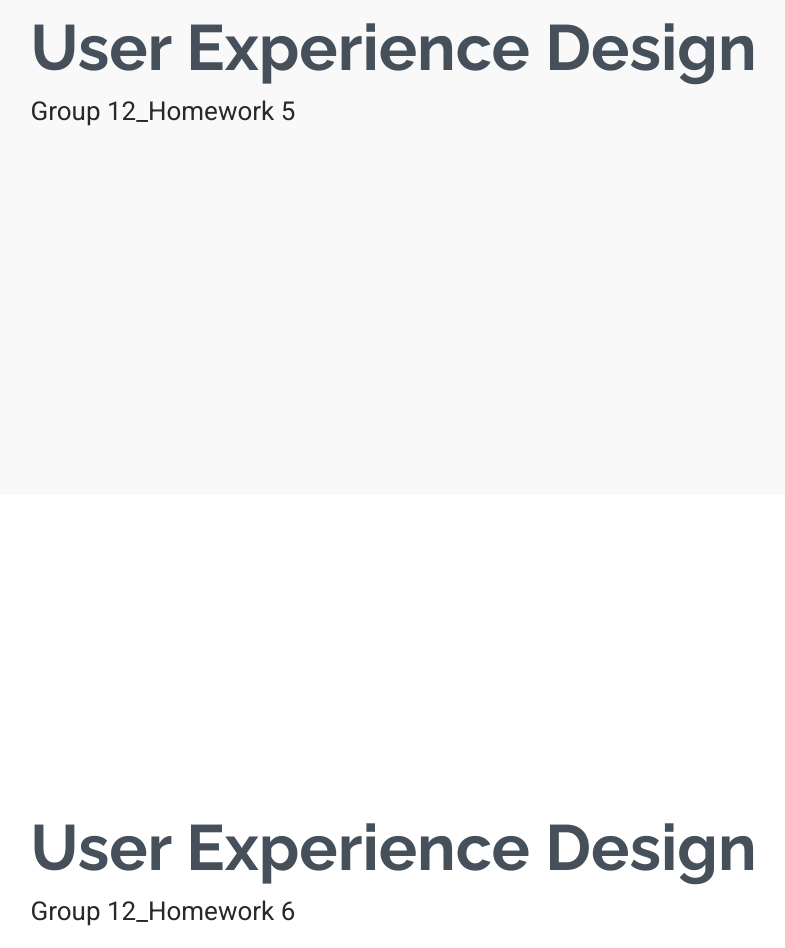
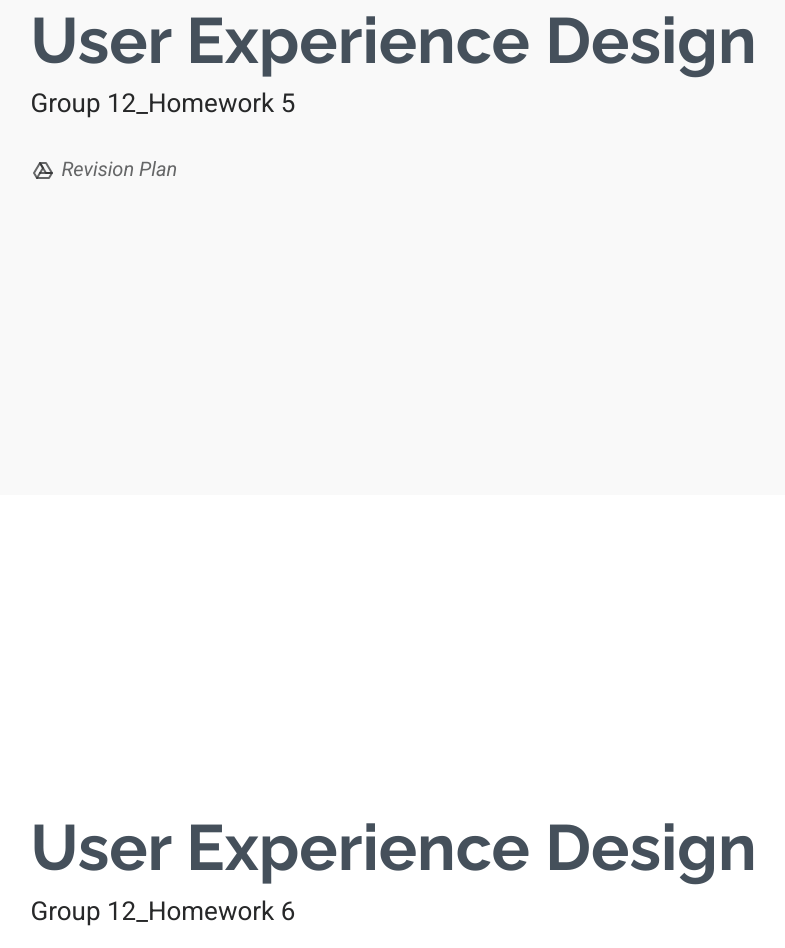
Before and after one commit to iyumili0631/UX_G12, a plain HTML site: page index.html in a window 1280 px wide. Shown: the part 3505-4453 px from the top of the page, without its empty margins (194-979 px from the left). Drawn offline with Linux system fonts and the light colour scheme.

Commit message:
Update index.html

```diff
--- a/index.html
+++ b/index.html
@@ -167,7 +167,8 @@
             <h2>User Experience Design</h2>
             <p>Group 12_Homework 5</p>
             <div class="social-links">
-              <a href="#"><i class="bi"></i></a>
+              <p><a href="https://drive.google.com/file/d/1reUgixwcsna91tUbuZEQqUDnj9Xx4sL1/view?usp=drive_link"><i class="bi"><svg  xmlns="http://www.w3.org/2000/svg"  width="26"  height="26"  viewBox="0 0 26 26"  fill="none"  stroke="currentColor"  stroke-width="2"  stroke-linecap="round"  stroke-linejoin="round"  class="icon icon-tabler icons-tabler-outline icon-tabler-brand-google-drive">
+                <path stroke="none" d="M0 0h24v24H0z" fill="none"/><path d="M12 10l-6 10l-3 -5l6 -10z" /><path d="M9 15h12l-3 5h-12" /><path d="M15 15l-6 -10h6l6 10z" /></svg> Revision Plan</i></a></p>
             </div>
           </div>
         </div>
```
